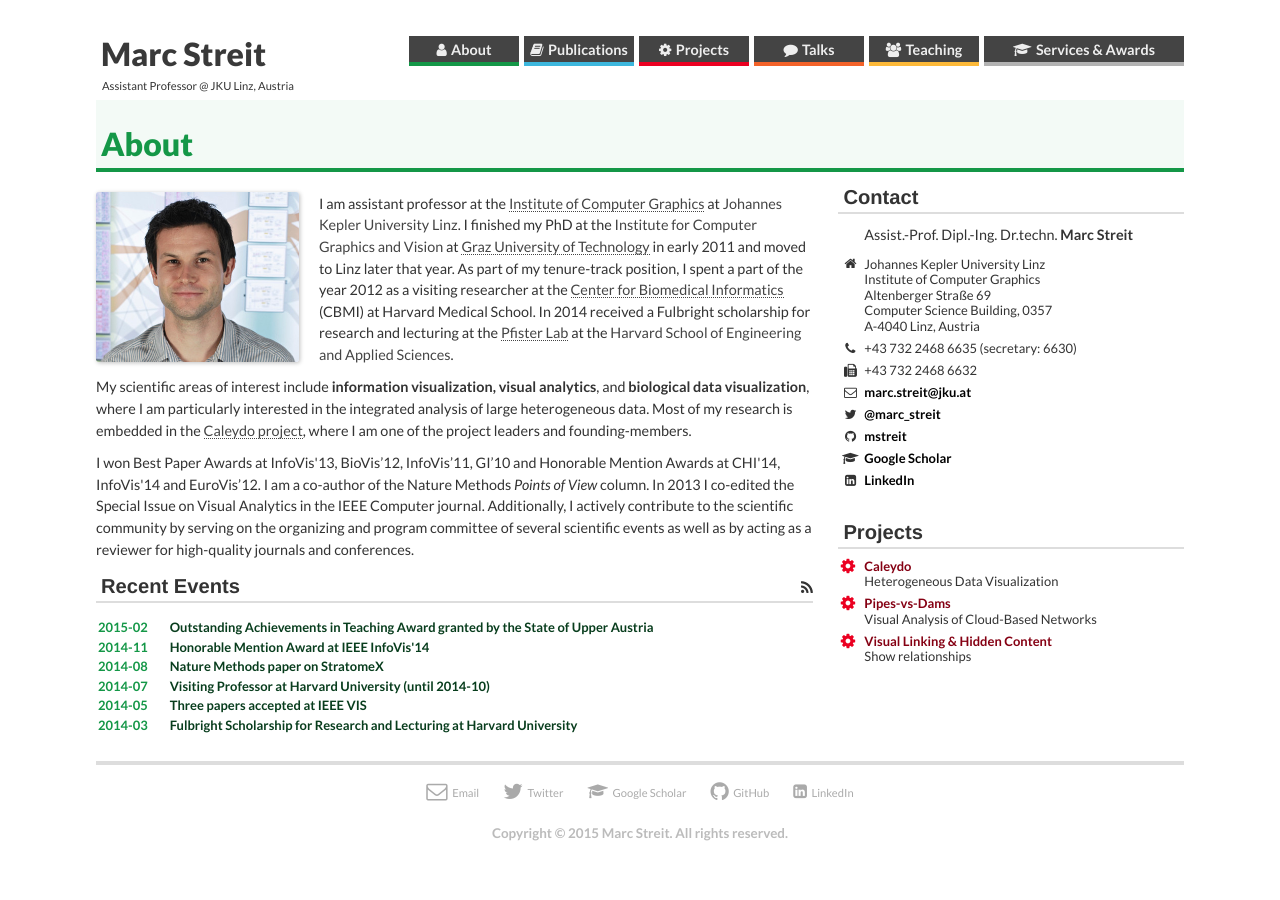
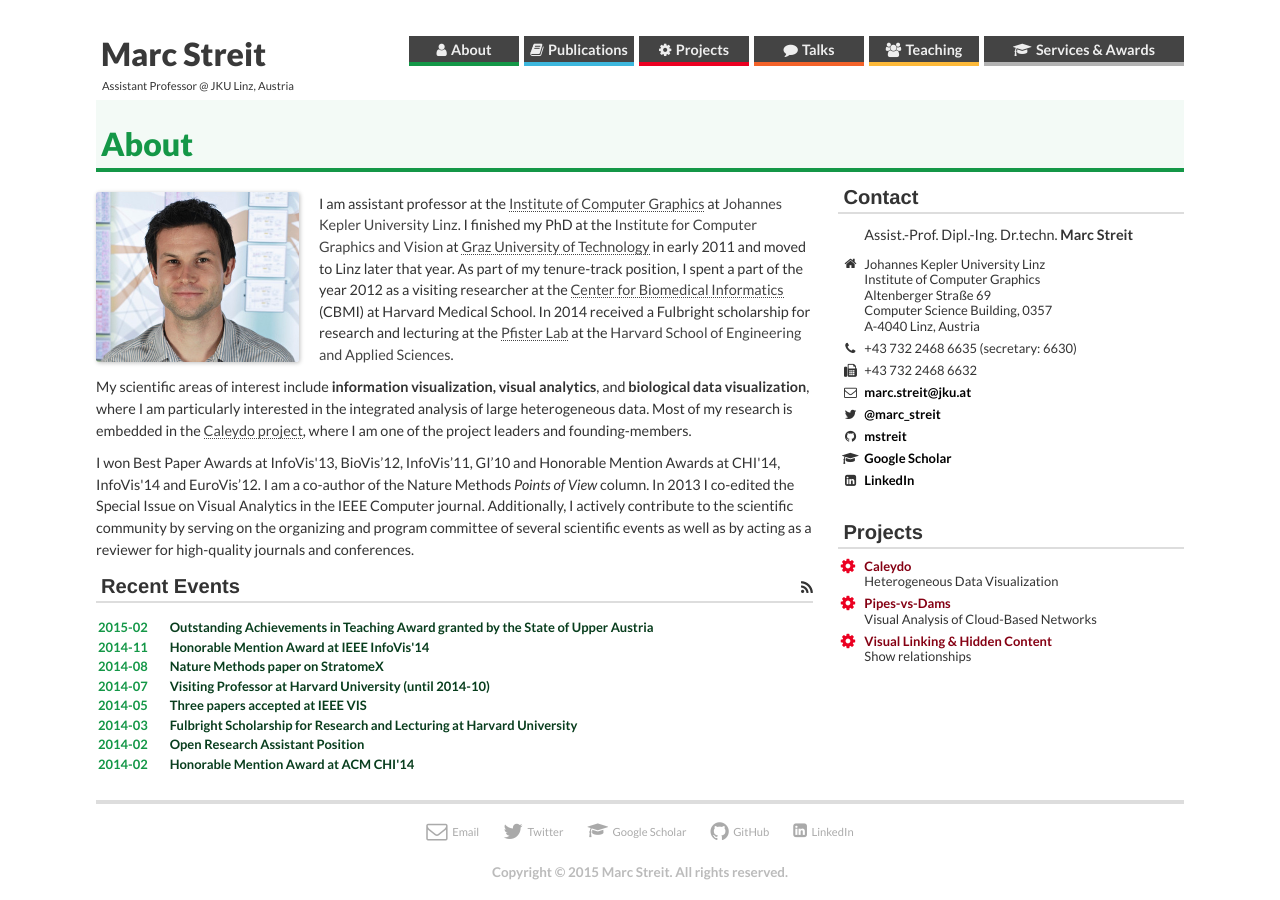
Before and after one commit to mstreit/mstreit.github.io, a Jekyll site: the page built from index.html, in a window 1280 px wide. Built offline with Jekyll 4.4.1, drawn with Linux system fonts in a browser that asks for light colours; nearby versions of some CDN libraries; some web fonts are replaced.

Commit message:
checking for empty post url

```diff
--- a/_layouts/home.html
+++ b/_layouts/home.html
@@ -21,10 +21,14 @@
 
     <table class="posts-table">
       <tr><th class="post-date"></th><th></th></tr>
-      {% for post in site.posts limit:6 %}
+      {% for post in site.posts limit:8 %}
       <tr>
         <td class="post-date">{{ post.date | date: "%Y-%m" }}</td>
+        {% if post.url %}
         <td><a href="{{ post.url }}">{{ post.title }}</a></td>
+        {% else %}
+        <td>{{ post.title }}</td>
+        {% endif %}
       </tr>
       {% endfor %}
     </table>
```
